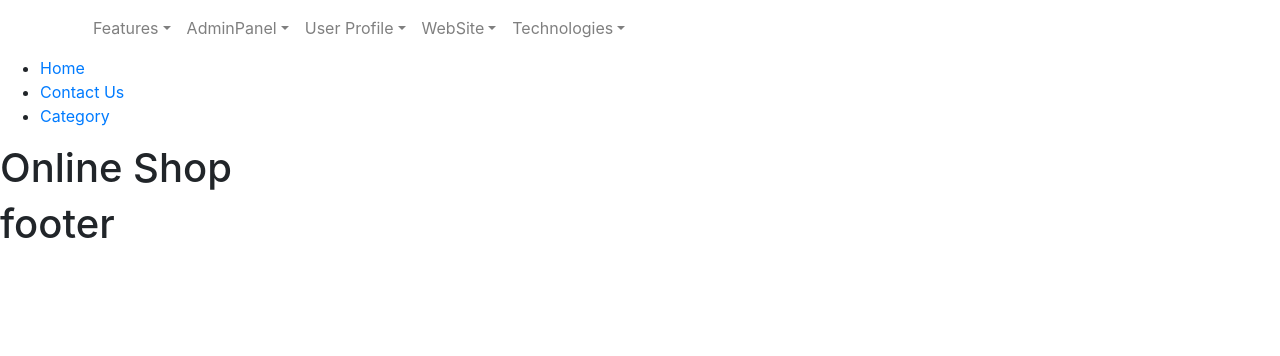
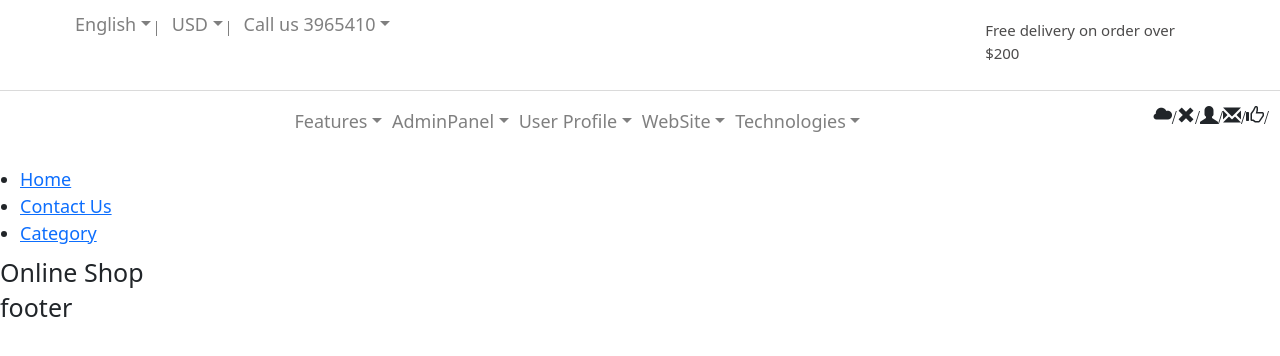
Before and after one commit to reza-madankar/Shop, a React (Create React App) app: page / in a window 1280 px wide. Shown: the top 356 px of the page. Built offline with nearby package versions, Linux system fonts and the light colour scheme.

Commit message:
header and navbar ok

```diff
--- a/public/index.html
+++ b/public/index.html
@@ -9,6 +9,10 @@
       name="description"
       content="Hooman Assignment - Online Shop"
     />
+    <link rel="stylesheet" href="https://maxcdn.bootstrapcdn.com/bootstrap/3.3.7/css/bootstrap.min.css">
+    <link rel="stylesheet" href="https://fonts.googleapis.com/css?family=Roboto:300,400,500,700&display=swap" />
+    <link rel="stylesheet" href="https://fonts.googleapis.com/icon?family=Material+Icons" />
+
     <link rel="apple-touch-icon" href="%PUBLIC_URL%/logo192.png" />
     <link rel="manifest" href="%PUBLIC_URL%/manifest.json" />
     <link rel="stylesheet" href="https://cdn.jsdelivr.net/npm/bootstrap@4.0.0/dist/css/bootstrap.min.css" integrity="sha384-Gn5384xqQ1aoWXA+058RXPxPg6fy4IWvTNh0E263XmFcJlSAwiGgFAW/dAiS6JXm" crossorigin="anonymous">
--- a/src/Content/Style/custom.scss
+++ b/src/Content/Style/custom.scss
@@ -1,10 +1,39 @@
-@mixin  text {
-    color: red;
-    font-size: 100px;
-    font-weight: bold;
-    font-style: italic
+.header{
+
+    position: relative;
 
 }
-.divdivdiv{
-    @include text;
+div{
+
+    font-size: 18px;
+
+    p{
+padding-left: 10px;
+border-left: 1px solid gray;
+height: 15px;
+margin-top: 15px;
+
+    }
+    h2{
+        border-bottom: 1px solid rgb(218, 218, 218);
+    }
+    p1{
+        color: rgb(76, 75, 75);
+    margin-left: 590px;
+    margin-top: 13px;
+        font-size: 15px;
+    }
+
 }
+.flone{
+
+font-size: 30px;
+margin-top: 100px;
+
+}
+.icon{
+    display: inline-block;
+    margin: 0 10px 10px 0;
+    text-align:left;
+
+}
--- a/src/Content/Style/header.scss
+++ b/src/Content/Style/header.scss
@@ -2,3 +2,15 @@
     color: red;
     font-size: 30px;
 }
+@mixin  text {
+    color: red;
+    font-size: 100px;
+    font-weight: bold;
+    font-style: italic
+
+}
+.head1{
+    font-size: 150px;
+    @include text;
+    color: red;
+}
--- a/src/Pages/Layout/header.jsx
+++ b/src/Pages/Layout/header.jsx
@@ -2,17 +2,61 @@ import Container from 'react-bootstrap/Container';
 import Nav from 'react-bootstrap/Nav';
 import Navbar from 'react-bootstrap/Navbar';
 import NavDropdown from 'react-bootstrap/NavDropdown';
-// import 'bootstrap/dist/css/bootstrap.min.css';
+import 'bootstrap/dist/css/bootstrap.min.css';
 import "../../Content/Style/custom.scss";
 import Button from 'react-bootstrap/Button';
+import Row from 'react-bootstrap/Row';
 
 function NavbarDarkExample() {
   return (
-  <div >
+  <div className='header' >
+
+
+    <Navbar>
+      <Container>
+        <Nav>
+
+           <NavDropdown
+              id="nav-dropdown-dark-example"
+              title="English"
+              menuVariant="dark">
+  <NavDropdown.Item href="#action/3.1">eNGLISH:</NavDropdown.Item>
+  <NavDropdown.Item href="#action/3.1">Features:</NavDropdown.Item>
+  <NavDropdown.Item href="#action/3.1">Features:</NavDropdown.Item>
+  <NavDropdown.Item href="#action/3.1">Features:</NavDropdown.Item>
+           </NavDropdown>
+           <p></p>
+           <NavDropdown
+              id="nav-dropdown-dark-example"
+              title="USD"
+              menuVariant="dark">
+  <NavDropdown.Item href="#action/3.1">eNGLISH:</NavDropdown.Item>
+  <NavDropdown.Item href="#action/3.1">Features:</NavDropdown.Item>
+  <NavDropdown.Item href="#action/3.1">Features:</NavDropdown.Item>
+  <NavDropdown.Item href="#action/3.1">Features:</NavDropdown.Item>
+           </NavDropdown>
+           <p> </p>
+           <NavDropdown
+              id="nav-dropdown-dark-example"
+              title="Call us 3965410"
+              menuVariant="dark">
+                 </NavDropdown>
+                 <p1>Free delivery on order over <span> $200</span> </p1>
+        </Nav>
+      </Container>
+    </Navbar>
+   <h2></h2>
+
+
+
+
+
 
     <Navbar  bg="white" expand="lg" >
-      <Container Class="container text-center">
+      <Container className="justify-content-md-center">
        <Nav >
+
+
             <NavDropdown
               id="nav-dropdown-dark-example"
               title="Features"
@@ -88,9 +132,22 @@ function NavbarDarkExample() {
                 Separated link
               </NavDropdown.Item>
             </NavDropdown>
+
           </Nav>
+
       </Container>
+
+      <span>
+
+<div className='icon'>
+<i class="glyphicon glyphicon-cloud">/</i>
+<i class="glyphicon glyphicon-remove">/</i>
+<i class="glyphicon glyphicon-user">/</i>
+<i class="glyphicon glyphicon-envelope">/</i>
+<i class="glyphicon glyphicon-thumbs-up">/</i>
+    </div></span>
     </Navbar>
+
 
 
       </div>
```
